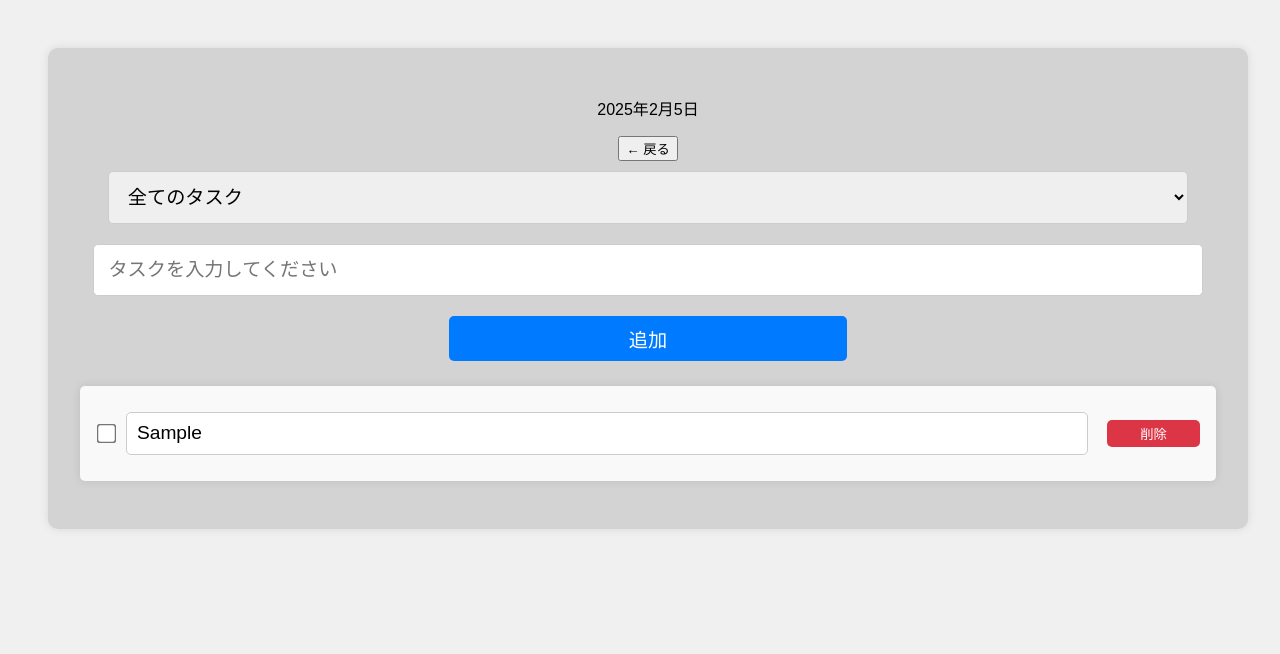
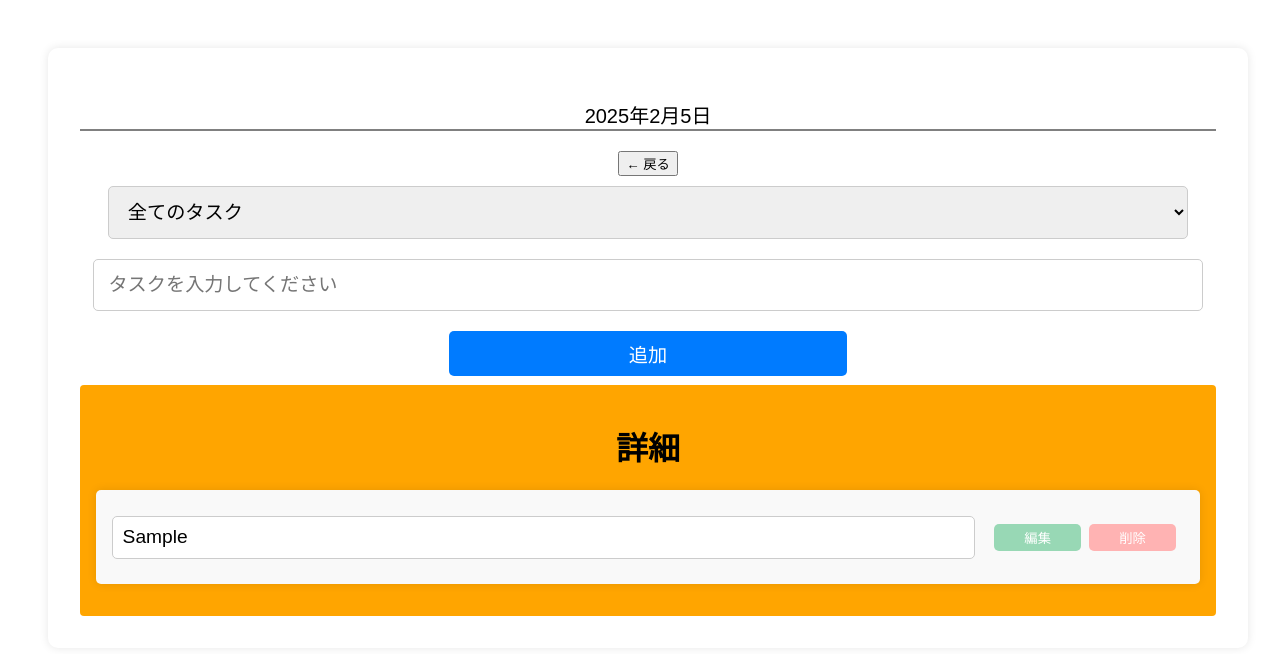
Before and after one commit to Takahiro920615/to_do_listB, a React (Vite) app in the folder vite-project/: page /todos in a window 1280 px wide. Both pictures are taken after typing "Sample" into the empty fields and a click on the button "追加". Shown: the top 654 px of the page. Built offline with nearby package versions, Linux system fonts and the light colour scheme.

Commit message:
ボタンの色変更

```diff
--- a/vite-project/src/components/todos/index.tsx
+++ b/vite-project/src/components/todos/index.tsx
@@ -146,26 +146,34 @@ useEffect(()=> {
       </form>
           )
       )}
-      <ul>
+
+      <div className = "details">
+        <h1>詳細</h1>
+
+        <ul>
         {getFilteredTodos().map((todo) => (
             <li key={todo.id}>
-              <input
+              {/* <input
                 type="checkbox"
                 checked={todo.completed_flg}
                 onChange={() => handleTodo(todo.id, 'completed_flg', !todo.completed_flg)}
-              />
+              /> */}
               <input
                 type="text"
                 disabled={todo.completed_flg || todo.delete_flg}
                 value={todo.title}
                 onChange={(e) => handleTodo(todo.id, 'title', e.target.value)}
               />
-              <button onClick={() => handleTodo(todo.id, 'delete_flg', !todo.delete_flg)}>
+              <button className = "editbutton">編集</button>
+
+              <button className = "deletebutton" onClick={() => handleTodo(todo.id, 'delete_flg', !todo.delete_flg)}>
                 {todo.delete_flg? '復元' : '削除'}
               </button>
             </li>
         ))}
       </ul>
+      </div>
+
     </div>
   )};
 
--- a/vite-project/src/index.css
+++ b/vite-project/src/index.css
@@ -3,7 +3,6 @@ body, html {
   width: 100%;
   margin: 0;
   font-family: 'Arial', sans-serif;
-  background-color: #f0f0f0; /* 微妙なグレーの背景色 */
 }
 
 
@@ -16,7 +15,6 @@ body, html {
 
 
 .todo-container {
-  background-color: #d3d3d3;
   padding: 2em;
   border-radius: 10px;
   box-shadow: 0 0 10px rgba(0, 0, 0, 0.1);
@@ -96,17 +94,25 @@ li input[type='checkbox'] {
 
 li button {
   padding: 0.3em 0.6em;
-  background-color: #dc3545;
   color: #fff;
   border: none;
   border-radius: 5px;
   cursor: pointer;
   width: 100px;
+  margin-right: 8px;
+}
+
+.editbutton{
+  background-color: #98d8b5;
+}
+.deletebutton{
+  background-color: #ffb3b3;
 }
 
 
 li button:hover {
-  background-color: #c82333;
+  box-shadow: 0 0 5px rgba(0,0,0,0.3);
+  transform: translateY(-1px);
 }
 
 
@@ -114,3 +120,15 @@ button[disabled] {
   background-color: #ccc;
   cursor: not-allowed;
 }
+
+p{
+ font-size: 20px;
+ text-style: bold;
+ border-bottom: 2px solid gray;
+}
+
+.details {
+  background-color: orange;
+  padding: 1rem; /* 見やすくするために余白を追加 */
+  border-radius: 4px; /* 角を少し丸くする */
+}
```
